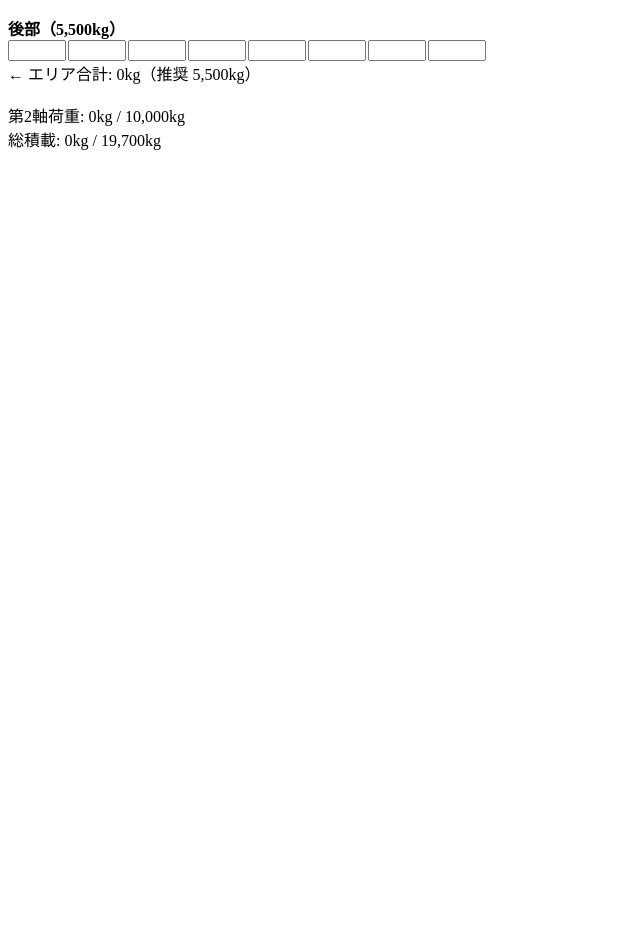
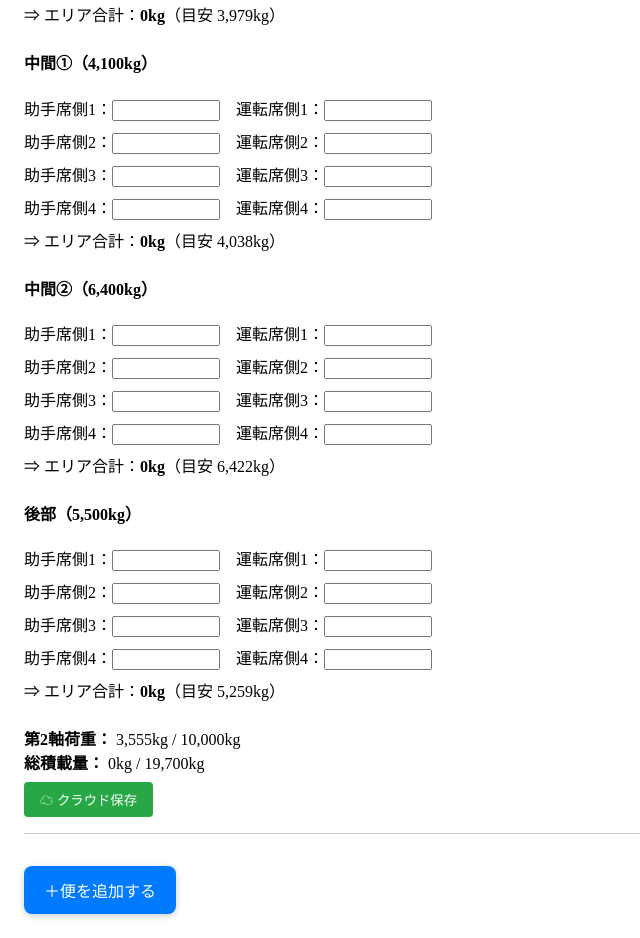
Before and after one commit to Toyotayusou1111/-, a React (Create React App) app: page / in a window 1280 px wide. Shown: the part 320-1258 px from the top of the page, without its empty margins (0-640 px from the left). Before the commit the page ends 800 px from the top, so only its background shows below. Built offline with nearby package versions, Linux system fonts and the light colour scheme.

Commit message:
Update App.js

```diff
--- a/src/App.js
+++ b/src/App.js
@@ -1,112 +1,237 @@
-import React, { useState, useEffect } from "react";
+import React, { useState, useRef } from "react";
+import { db, collection, addDoc, serverTimestamp } from "./firebase";
 
-/* ---- 設定値（必要に応じて調整してください） ---- */
-const AREA_NAMES     = ["ひな壇", "中間①", "中間②", "後部"];
-const AREA_CAPACITY  = [3700, 4100, 6400, 5500];   // 各エリアの定格積載量
-const AXLE2_COEFF    = [0.45, 0.58, 0.66, 0.72];   // 第2軸への影響係数
-const MAX_TOTAL      = 19700;                      // 総重量上限
-const MAX_AXLE2      = 10000;                      // 第2軸上限
-const SEATS_PER_AREA = 8;                          // 入力欄数（助手4 + 運転4）
-/* ---------------------------------------------- */
+/*======= 設定（比率・制限値） =======*/
+const MAX_AXLE_LOAD = 10000;
+const MAX_TOTAL_LOAD = 19700;
+
+const influences = {
+  ひな壇: 1.2006,
+  中間1: 0.3345,
+  中間2: 0.1491,
+  後部: -0.218,
+};
+const INTERCEPT = 3554.87;
+
+const IDEAL_RATIO = {
+  ひな壇: 0.202,
+  中間1: 0.205,
+  中間2: 0.326,
+  後部:  0.267,
+};
+
+const areaLabels = [
+  { key: "ひな壇", label: "ひな壇（3,700kg）" },
+  { key: "中間1", label: "中間①（4,100kg）" },
+  { key: "中間2", label: "中間②（6,400kg）" },
+  { key: "後部",   label: "後部（5,500kg）" },
+];
+/*==================================*/
+
+const defaultRow = () => Array(4).fill({ left: "", right: "" });
+
+const initialEntry = () => ({
+  便名: "",
+  ひな壇: defaultRow(),
+  中間1: defaultRow(),
+  中間2: defaultRow(),
+  後部: defaultRow(),
+});
 
 export default function App() {
-  /* 各エリア×各席の入力値を文字列で保持 */
-  const [weights, setWeights] = useState(
-    Array(4).fill().map(() => Array(SEATS_PER_AREA).fill(""))
-  );
+  const [entries, setEntries] = useState([initialEntry()]);
+  const inputRefs = useRef({});
 
-  /* 計算結果（各エリア合計・推奨値・総積載・第2軸） */
-  const [areaTotals, setAreaTotals] = useState([0, 0, 0, 0]);
-  const [suggested,  setSuggested]  = useState([0, 0, 0, 0]);
-  const [axle2Total, setAxle2Total] = useState(0);
-  const [grandTotal, setGrandTotal] = useState(0);
+  const parseNum = (v) => parseFloat(v) || 0;
 
-  /* 入力変化ごとに再計算 */
-  useEffect(() => {
-    const newAreaTotals = weights.map(area =>
-      area.reduce((sum, v) => sum + (+v || 0), 0)
-    );
-    setAreaTotals(newAreaTotals);
+  const areaSum = (entry, area) =>
+    entry[area].reduce((sum, row) => sum + parseNum(row.left) + parseNum(row.right), 0);
 
-    const axle2 = newAreaTotals.reduce(
-      (sum, w, i) => sum + w * AXLE2_COEFF[i], 0
-    );
-    setAxle2Total(Math.round(axle2));
-
-    const total = newAreaTotals.reduce((a, b) => a + b, 0);
-    setGrandTotal(total);
-
-    setSuggested(calcSuggestedWeights(newAreaTotals, axle2, total));
-  }, [weights]);
-
-  /* 推奨値計算（後部→中間②→中間① の順で割当） */
-  const calcSuggestedWeights = (currTotals, axle2Now, totalNow) => {
-    const s = [0, 0, 0, 0];
-    let remTotal = MAX_TOTAL - totalNow;
-    let remAxle2 = MAX_AXLE2 - axle2Now;
-    if (remTotal <= 0 || remAxle2 <= 0) return s;
-
-    const priority = [3, 2, 1];               // エリア index の優先順
-    for (const idx of priority) {
-      if (currTotals[idx] !== 0) continue;    // すでに重量入力済みなら飛ばす
-      const maxByCap   = AREA_CAPACITY[idx];
-      const maxByAxle2 = remAxle2 / AXLE2_COEFF[idx];
-      const addable    = Math.floor(Math.min(maxByCap, remTotal, maxByAxle2));
-      s[idx]    = addable;
-      remTotal -= addable;
-      remAxle2 -= addable * AXLE2_COEFF[idx];
-      if (remTotal <= 0 || remAxle2 <= 0) break;
-    }
-    return s;
+  const totals = (entry) => {
+    const totalWeight = areaLabels.reduce((sum, { key }) => sum + areaSum(entry, key), 0);
+    const axleWeight =
+      areaSum(entry, "ひな壇") * influences.ひな壇 +
+      areaSum(entry, "中間1") * influences.中間1 +
+      areaSum(entry, "中間2") * influences.中間2 +
+      areaSum(entry, "後部") * influences.後部 +
+      INTERCEPT;
+    return { totalWeight, axleWeight };
   };
 
-  /* 入力ハンドラ */
-  const handleChange = (areaIdx, seatIdx, value) => {
-    setWeights(prev => {
-      const next = prev.map(row => [...row]);
-      next[areaIdx][seatIdx] = value;
-      return next;
+  const suggest = (entry, areaKey) => {
+    const { totalWeight } = totals(entry);
+    const rem = MAX_TOTAL_LOAD - totalWeight;
+    if (rem <= 0) return 0;
+    const ideal = MAX_TOTAL_LOAD * IDEAL_RATIO[areaKey];
+    const current = areaSum(entry, areaKey);
+    const diff = ideal - current;
+    return diff > 0 ? Math.floor(Math.min(diff, rem)) : 0;
+  };
+
+  const updateCell = (ei, area, rowIdx, side, value) => {
+    setEntries((prev) => {
+      const copy = [...prev];
+      const rows = [...copy[ei][area]];
+      rows[rowIdx] = { ...rows[rowIdx], [side]: value };
+      copy[ei][area] = rows;
+      return copy;
     });
   };
 
-  /* 画面描画 */
+  const handleKeyDown = (e, ei, area, rowIdx, side) => {
+    if (e.key !== "Enter") return;
+    e.preventDefault();
+    const aIdx = areaLabels.findIndex((a) => a.key === area);
+    const next =
+      side === "left" ? [ei, area, rowIdx, "right"] :
+      rowIdx < 3 ? [ei, area, rowIdx + 1, "left"] :
+      aIdx < areaLabels.length - 1 ? [ei, areaLabels[aIdx + 1].key, 0, "left"] :
+      ei < entries.length - 1 ? [ei + 1, "ひな壇", 0, "left"] : null;
+
+    if (next) {
+      const refKey = next.join("-");
+      const el = inputRefs.current[refKey];
+      if (el) el.focus();
+    }
+  };
+
   return (
-    <div>
+    <div style={{ padding: "1rem" }}>
       <h2>リフト重量記録（最大26便）</h2>
 
-      {AREA_NAMES.map((name, areaIdx) => (
-        <div key={areaIdx}>
-          <b>{name}（{AREA_CAPACITY[areaIdx].toLocaleString()}kg）</b>
-          <br />
-          {Array(SEATS_PER_AREA).fill().map((_, seatIdx) => (
+      {entries.map((entry, ei) => {
+        const { totalWeight, axleWeight } = totals(entry);
+
+        return (
+          <div
+            key={ei}
+            style={{
+              marginBottom: "2rem",
+              borderBottom: "1px solid #ccc",
+              paddingBottom: "1rem",
+            }}
+          >
+            {/* 便名 */}
+            <div style={{ marginBottom: "1rem" }}>
+              <label>
+                便名：
                 <input
-              key={seatIdx}
+                  type="text"
+                  value={entry.便名}
+                  onChange={(e) => {
+                    const updated = [...entries];
+                    updated[ei].便名 = e.target.value;
+                    setEntries(updated);
+                  }}
+                  style={{ marginLeft: "0.5rem", width: "120px" }}
+                />
+              </label>
+            </div>
+
+            {/* 各エリア */}
+            {areaLabels.map(({ key, label }) => (
+              <div key={key} style={{ marginBottom: "1.5rem" }}>
+                <h4>{label}</h4>
+                {[0, 1, 2, 3].map((i) => (
+                  <div
+                    key={i}
+                    style={{ display: "flex", gap: "1rem", marginBottom: "0.5rem" }}
+                  >
+                    <label>
+                      助手席側{i + 1}：
+                      <input
                         type="number"
-              value={weights[areaIdx][seatIdx]}
-              onChange={e => handleChange(areaIdx, seatIdx, e.target.value)}
-              /* ------- 見た目固定用スタイル ------- */
-              style={{
-                width: "50px",
-                display: "inline-block",
-                marginRight: "2px"
-              }}
+                        value={entry[key][i]?.left || ""}
+                        onChange={(e) => updateCell(ei, key, i, "left", e.target.value)}
+                        onKeyDown={(e) => handleKeyDown(e, ei, key, i, "left")}
+                        ref={(el) =>
+                          (inputRefs.current[`${ei}-${key}-${i}-left`] = el)
+                        }
+                        style={{ width: "100px" }}
                       />
+                    </label>
+                    <label>
+                      運転席側{i + 1}：
+                      <input
+                        type="number"
+                        value={entry[key][i]?.right || ""}
+                        onChange={(e) => updateCell(ei, key, i, "right", e.target.value)}
+                        onKeyDown={(e) => handleKeyDown(e, ei, key, i, "right")}
+                        ref={(el) =>
+                          (inputRefs.current[`${ei}-${key}-${i}-right`] = el)
+                        }
+                        style={{ width: "100px" }}
+                      />
+                    </label>
+                  </div>
                 ))}
-          <br />
-          ← エリア合計: {areaTotals[areaIdx].toLocaleString()}kg
-          {areaTotals[areaIdx] === 0 && suggested[areaIdx] > 0 && (
-            <>（推奨 {suggested[areaIdx].toLocaleString()}kg）</>
-          )}
-          <br /><br />
+                <div>
+                  ⇒ エリア合計：
+                  <strong>{Math.round(areaSum(entry, key)).toLocaleString()}kg</strong>
+                  {(() => {
+                    const s = suggest(entry, key);
+                    return s > 0 ? <>（目安 {s.toLocaleString()}kg）</> : null;
+                  })()}
+                </div>
               </div>
             ))}
 
+            {/* 集計表示 */}
             <div>
-        第2軸荷重: {axle2Total.toLocaleString()}kg / {MAX_AXLE2.toLocaleString()}kg
+              <strong>第2軸荷重：</strong> {Math.round(axleWeight).toLocaleString()}kg / {MAX_AXLE_LOAD.toLocaleString()}kg
             </div>
             <div>
-        総積載: {grandTotal.toLocaleString()}kg / {MAX_TOTAL.toLocaleString()}kg
+              <strong>総積載量：</strong> {Math.round(totalWeight).toLocaleString()}kg / {MAX_TOTAL_LOAD.toLocaleString()}kg
             </div>
+
+            {/* クラウド保存 */}
+            <button
+              onClick={async () => {
+                try {
+                  await addDoc(collection(db, "liftLogs"), {
+                    ...entry,
+                    ...totals(entry),
+                    timestamp: serverTimestamp(),
+                  });
+                  alert("✅ クラウドに保存しました");
+                } catch {
+                  alert("❌ 保存に失敗しました");
+                }
+              }}
+              style={{
+                marginTop: "0.5rem",
+                padding: "0.5rem 1rem",
+                backgroundColor: "#28a745",
+                color: "white",
+                border: "none",
+                borderRadius: "4px",
+              }}
+            >
+              ☁ クラウド保存
+            </button>
+          </div>
+        );
+      })}
+
+      {/* 便追加 */}
+      {entries.length < 26 && (
+        <button
+          onClick={() => setEntries([...entries, initialEntry()])}
+          style={{
+            display: "block",
+            marginTop: "1rem",
+            padding: "0.75rem 1.25rem",
+            fontSize: "1rem",
+            backgroundColor: "#007bff",
+            color: "white",
+            border: "none",
+            borderRadius: "0.5rem",
+            boxShadow: "0 2px 6px rgba(0,0,0,0.2)",
+          }}
+        >
+          ＋便を追加する
+        </button>
+      )}
     </div>
   );
 }
```
Lines whose indentation alone changed are shown as unchanged.
